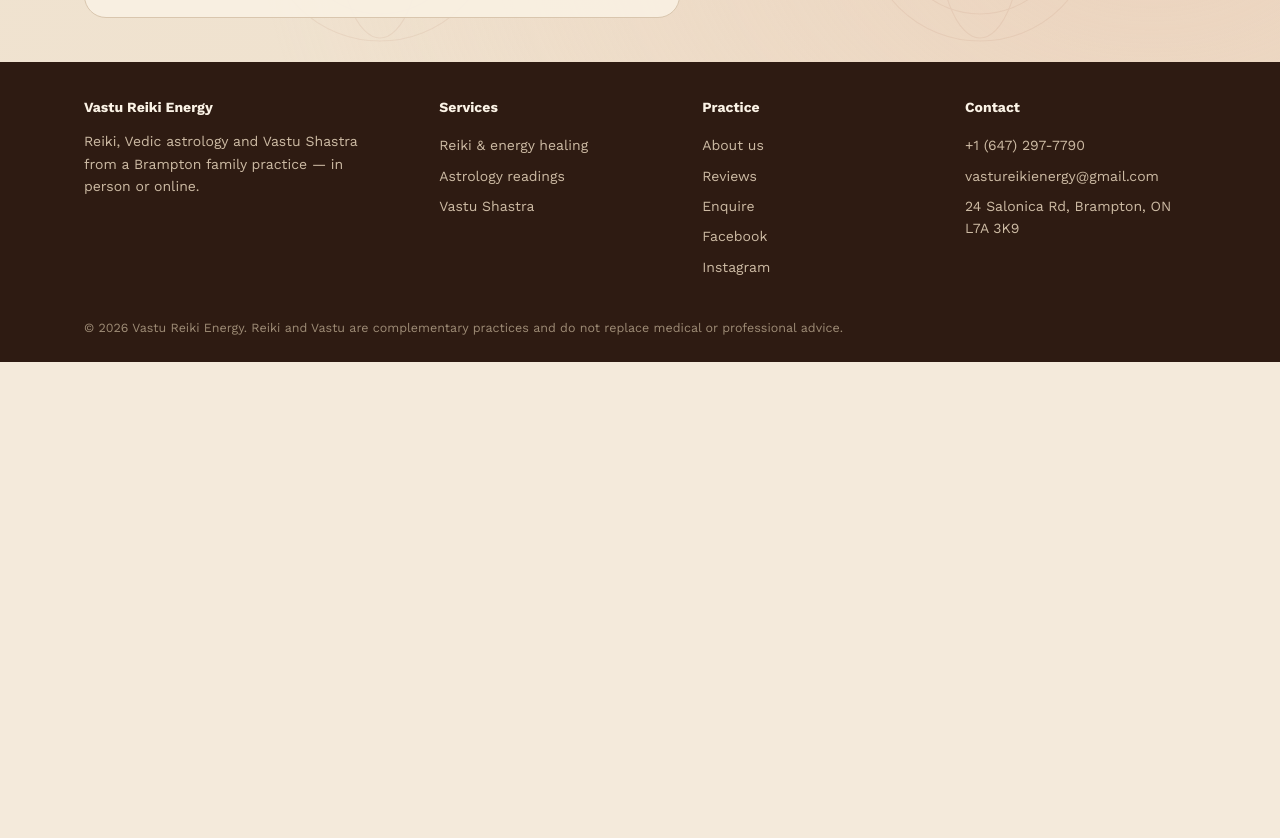
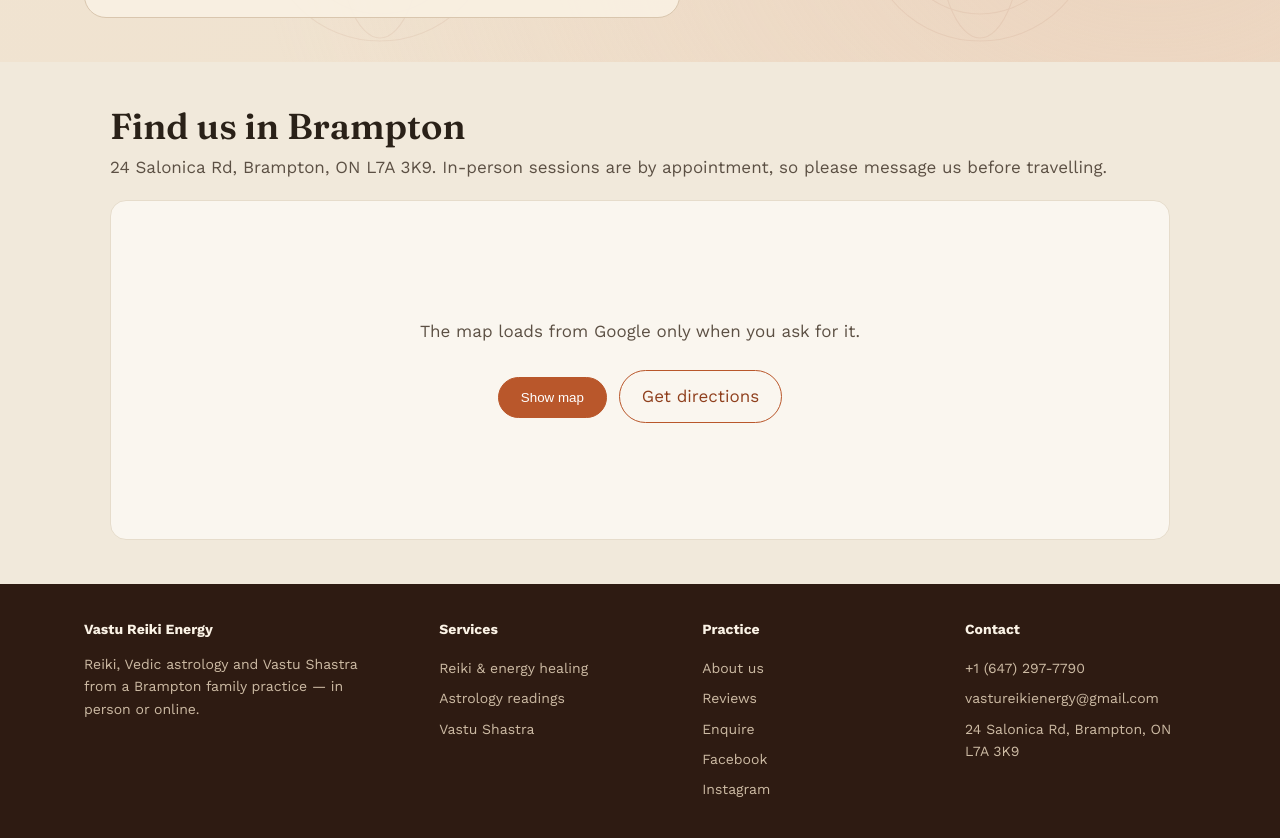
Before and after one commit to panchalbhavesh/vastu-reiki-energy-site, a plain HTML site: page index.html in a window 1280 px wide. Shown: the part 4694-5532 px from the top of the page. Before the commit the page ends 5056 px from the top, so only its background shows below. Drawn offline with nearby package versions, Linux system fonts and the light colour scheme.

Commit message:
Add click-to-load Google map and directions link
Co-Authored-By: Claude Sonnet 5.5 <noreply@anthropic.com>
Claude-Session: https://claude.ai/code/session_0168AArhC64aWz71FSDGB5xk

```diff
--- a/index.html
+++ b/index.html
@@ -143,7 +143,7 @@ footer a:hover{color:#fff}
 .cta-band h2{color:#FFF9F1}
 .cta-band p{color:#F7DCC9}
 </style>
-<script type="application/ld+json">{"@context": "https://schema.org", "@type": "ProfessionalService", "name": "Vastu Reiki Energy", "description": "Reiki energy healing, Vedic astrology readings and Vastu Shastra consultations in Brampton, Ontario and online across Canada and India.", "url": "https://panchalbhavesh.github.io/vastu-reiki-energy-site/", "image": "https://panchalbhavesh.github.io/vastu-reiki-energy-site/images/art-mandala.svg", "logo": "https://panchalbhavesh.github.io/vastu-reiki-energy-site/images/logo.png", "telephone": "+16472977790", "email": "vastureikienergy@gmail.com", "address": {"@type": "PostalAddress", "streetAddress": "24 Salonica Rd", "addressLocality": "Brampton", "addressRegion": "ON", "postalCode": "L7A 3K9", "addressCountry": "CA"}, "areaServed": [{"@type": "Country", "name": "Canada"}, {"@type": "Country", "name": "India"}], "priceRange": "$$", "sameAs": ["https://www.facebook.com/vastureikienergy", "https://www.instagram.com/vastureikienergy"], "employee": [{"@type": "Person", "name": "Pulkit Pandya", "jobTitle": "Vastu & Reiki Grand Master"}, {"@type": "Person", "name": "Neelam Pandya", "jobTitle": "Vedic astrologer and Vastu consultant"}]}</script>
+<script type="application/ld+json">{"@context": "https://schema.org", "@type": "ProfessionalService", "name": "Vastu Reiki Energy", "description": "Reiki energy healing, Vedic astrology readings and Vastu Shastra consultations in Brampton, Ontario and online across Canada and India.", "url": "https://panchalbhavesh.github.io/vastu-reiki-energy-site/", "image": "https://panchalbhavesh.github.io/vastu-reiki-energy-site/images/art-mandala.svg", "logo": "https://panchalbhavesh.github.io/vastu-reiki-energy-site/images/logo.png", "telephone": "+16472977790", "email": "vastureikienergy@gmail.com", "address": {"@type": "PostalAddress", "streetAddress": "24 Salonica Rd", "addressLocality": "Brampton", "addressRegion": "ON", "postalCode": "L7A 3K9", "addressCountry": "CA"}, "areaServed": [{"@type": "Country", "name": "Canada"}, {"@type": "Country", "name": "India"}], "priceRange": "$$", "hasMap": "https://maps.google.com/maps?q=24+Salonica+Rd,+Brampton,+ON+L7A+3K9", "sameAs": ["https://www.facebook.com/vastureikienergy", "https://www.instagram.com/vastureikienergy"], "employee": [{"@type": "Person", "name": "Pulkit Pandya", "jobTitle": "Vastu & Reiki Grand Master"}, {"@type": "Person", "name": "Neelam Pandya", "jobTitle": "Vedic astrologer and Vastu consultant"}]}</script>
 <link rel="stylesheet" href="compact-theme.css">
 </head>
 <body class="theme-home">
@@ -276,6 +276,14 @@ footer a:hover{color:#fff}
   </div>
 </section>
 
+<section id="find-us" aria-labelledby="find-us-h" style="padding:56px 0;background:#F1E9DB;color:#2A2118">
+<style>#find-us .fu{max-width:1100px;margin:0 auto;padding:0 20px}#find-us h2{margin:0 0 8px;font-size:clamp(26px,4vw,36px)}#find-us p{margin:0 0 20px;line-height:1.55}#find-us .fu-map{position:relative;min-height:340px;border-radius:16px;overflow:hidden;background:#FAF6EF;border:1px solid #E6DCCB;display:flex;align-items:center;justify-content:center;text-align:center;padding:20px}#find-us iframe{position:absolute;inset:0;width:100%;height:100%;border:0}#find-us .fu-btn{display:inline-block;margin:6px 6px 0;padding:12px 22px;border-radius:999px;font:600 15px/1.2 inherit;border:1.5px solid #B9572B;background:#B9572B;color:#fff;cursor:pointer;text-decoration:none}#find-us .fu-btn.alt{background:transparent;color:#8F3F1D}#find-us .fu-note{font-size:13px;margin:12px 0 0}</style>
+<div class="fu"><h2 id="find-us-h">Find us in Brampton</h2>
+<p>24 Salonica Rd, Brampton, ON L7A 3K9. In-person sessions are by appointment, so please message us before travelling.</p>
+<div class="fu-map" data-src="https://maps.google.com/maps?q=24+Salonica+Rd,+Brampton,+ON+L7A+3K9&amp;output=embed"><div><p>The map loads from Google only when you ask for it.</p><button type="button" class="fu-btn" data-map>Show map</button><a class="fu-btn alt" href="https://maps.google.com/maps?q=24+Salonica+Rd,+Brampton,+ON+L7A+3K9" target="_blank" rel="noopener">Get directions</a></div></div>
+</div>
+<script>document.querySelectorAll('#find-us [data-map]').forEach(function(b){b.addEventListener('click',function(){var m=b.closest('.fu-map'),f=document.createElement('iframe');f.src=m.dataset.src;f.title='Map of Vastu Reiki Energy, 24 Salonica Rd, Brampton';f.loading='lazy';f.referrerPolicy='no-referrer-when-downgrade';m.innerHTML='';m.appendChild(f);});});</script>
+</section>
 </main>
 
 <footer><div class="wrap">
```
